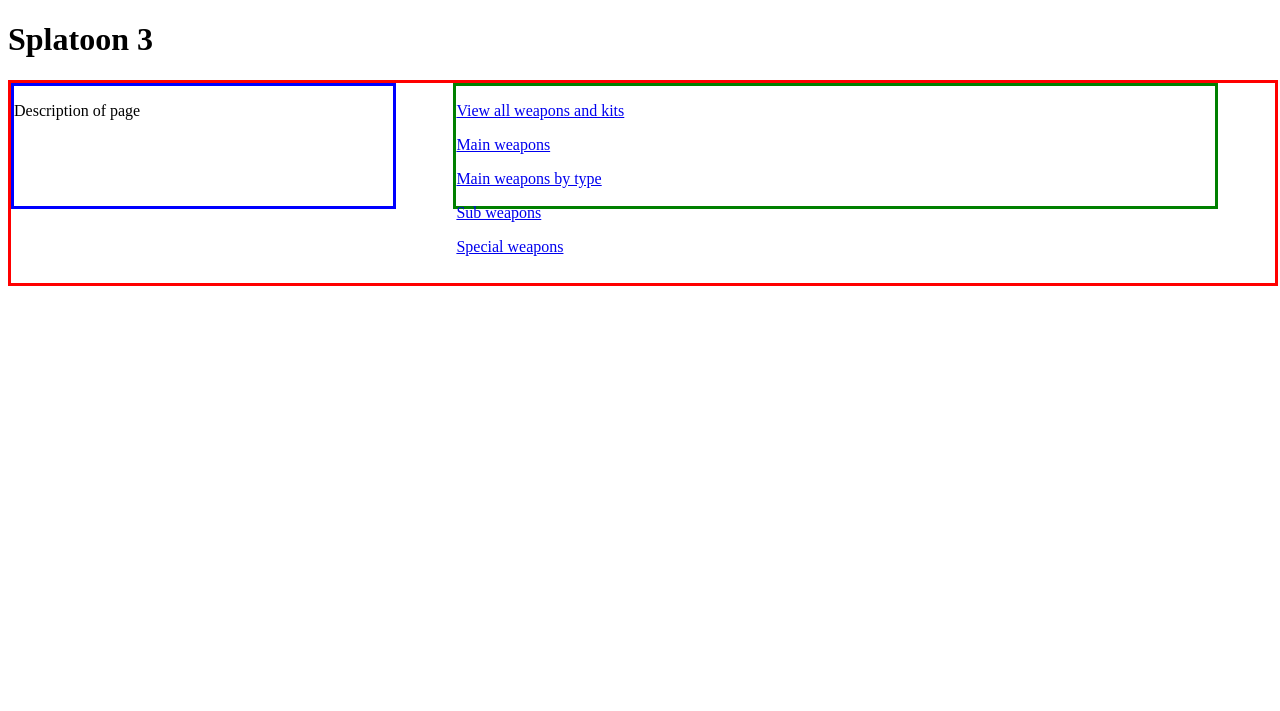
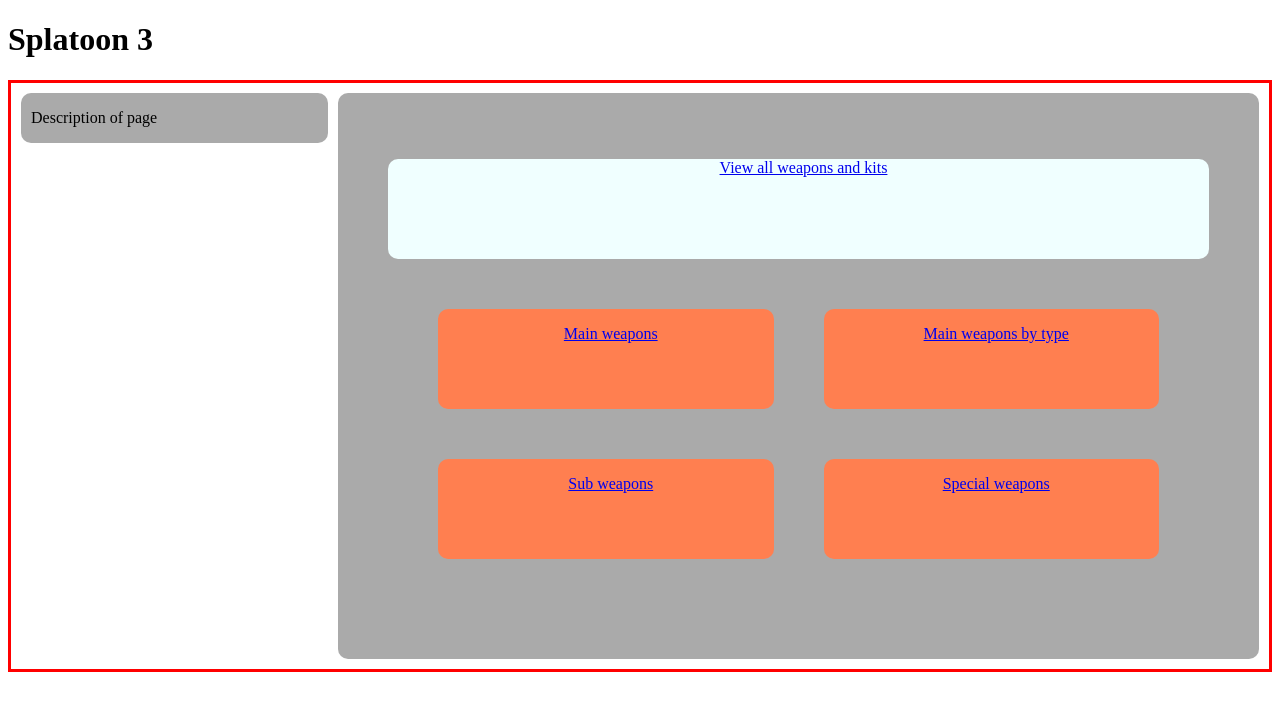
Before and after one commit to chchnyanko/2024-dtp-task, a Flask app: page / in a window 1280 px wide. Shown: the top 711 px of the page. Run offline with Flask 3, Linux system fonts and the light colour scheme.

Commit message:
made home screen look much better

```diff
--- a/Static/style.css
+++ b/Static/style.css
@@ -1,20 +1,41 @@
 .home {
+    display: grid;
+    grid-template-columns: 1fr 3fr;
+    gap: 10px 10px;
+    padding: 10px;
+    border: 3px solid red;
     position: relative;
-    width: 100%;
-    height: 200px;
-    border: 3px solid red;
+    height: fit-content;
 }
 .description {
-    position: absolute;
-    left: auto;
-    width: 30%;
-    height: 120px;
-    border: 3px solid blue;
+    background-color: #aaaaaa;
+    border-radius: 10px;
+    height: fit-content;
+    text-indent: 10px;
 }
 .links {
-    position: absolute;
-    left: 35%;
-    width: 60%;
-    height: 120px;
-    border: 3px solid green;
+    background-color: #aaaaaa;
+    border-radius: 10px;
+    height: fit-content;
+    text-indent: 10px;
+    padding: 50px;
 }
+.all {
+    background-color: azure;
+    border-radius: 10px;
+    height: 100px;
+    text-indent: 10px;
+    text-align: center;
+}
+.weapon_types {
+    display: grid;
+    grid-template-columns: 1fr 1fr;
+    padding: 50px;
+    gap: 50px 50px;
+}
+.link {
+    background-color: coral;
+    border-radius: 10px;
+    height: 100px;
+    text-align: center;
+}
--- a/templates/home.html
+++ b/templates/home.html
@@ -13,16 +13,16 @@
             <p><a href="/all">View all weapons and kits</a></p>
         </div>
         <div class="weapon_types">
-            <div>
+            <div class="link">
                 <p><a href="/main">Main weapons</a></p>
             </div>
-            <div>
+            <div class="link">
                 <p><a href="/type">Main weapons by type</a></p>
             </div>
-            <div>
+            <div class="link">
                 <p><a href="/sub">Sub weapons</a></p>
             </div>
-            <div>
+            <div class="link">
                 <p><a href="/special">Special weapons</a></p>
             </div>
         </div>
```
